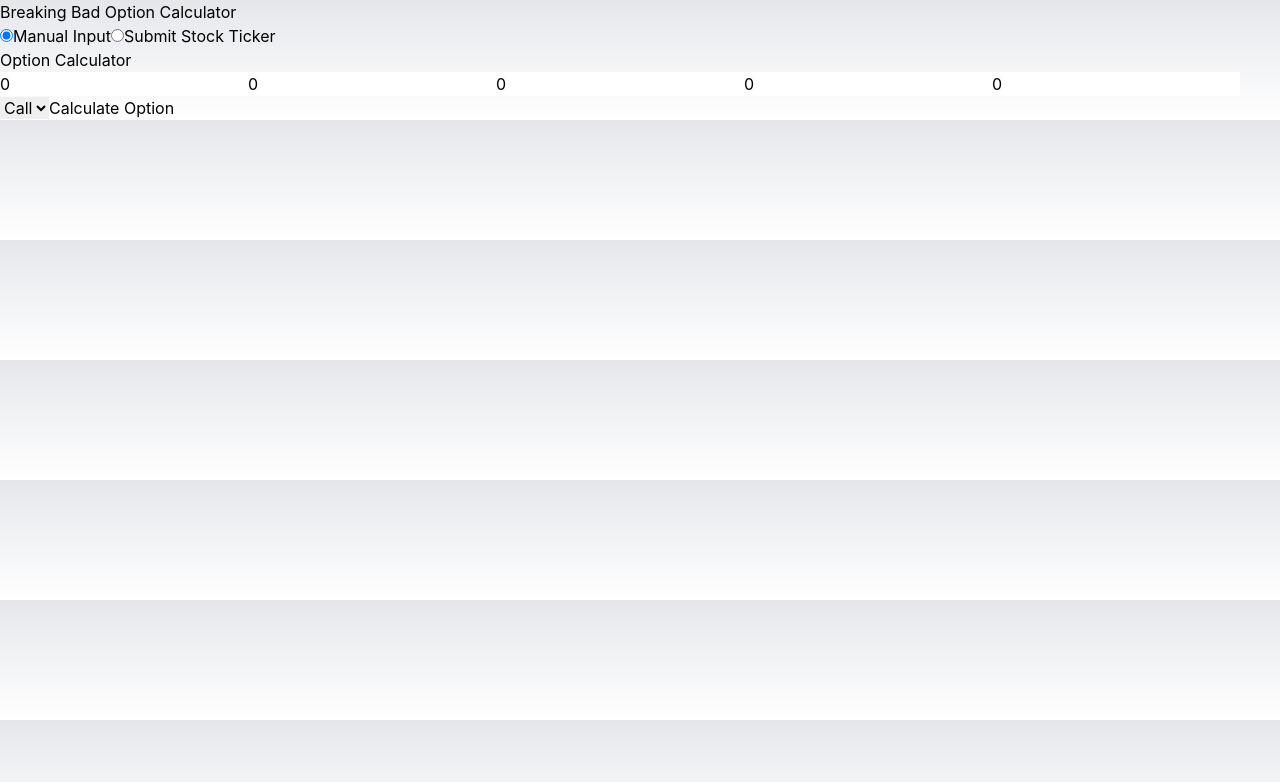
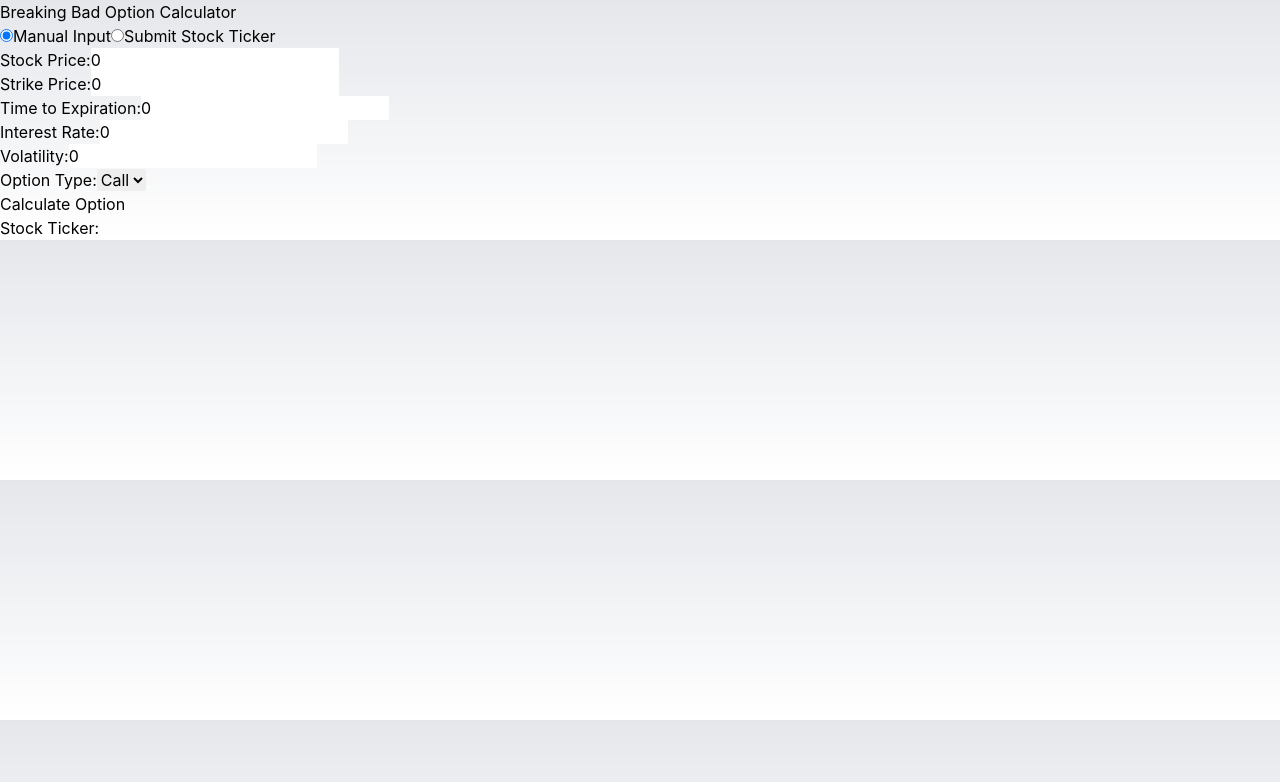
Before and after one commit to gongahkia/breaking-bad, a Next.js app in the folder src/breaking-bad/: page / in a window 1280 px wide. Shown: the top 782 px of the page. Built offline with nearby package versions, Linux system fonts and the light colour scheme.

Commit message:
feat(app): fiven

```diff
--- a/src/breaking-bad/components/OptionCalculator.tsx
+++ b/src/breaking-bad/components/OptionCalculator.tsx
@@ -170,18 +170,29 @@ export default function OptionCalculator() {
       )}
 
       <div>
-        <h2>Option Calculator</h2>
+        Stock Price:
         {inputMethod === "manual" && (
           <input name="stockPrice" type="number" value={inputs.stockPrice} onChange={handleInputChange} placeholder="Stock Price" />
         )}
+        <br></br>
+        Strike Price:
         <input name="strikePrice" type="number" value={inputs.strikePrice} onChange={handleInputChange} placeholder="Strike Price" />
+        <br></br>
+        Time to Expiration:
         <input name="timeToExpiration" type="number" value={inputs.timeToExpiration} onChange={handleInputChange} placeholder="Time to Expiration (years)" />
+        <br></br>
+        Interest Rate:
         <input name="interestRate" type="number" value={inputs.interestRate} onChange={handleInputChange} placeholder="Interest Rate (decimal)" />
+        <br></br>
+        Volatility:
         <input name="volatility" type="number" value={inputs.volatility} onChange={handleInputChange} placeholder="Volatility (decimal)" />
+        <br></br>
+        Option Type:
         <select name="optionType" value={inputs.optionType} onChange={handleOptionTypeChange}>
           <option value="call">Call</option>
           <option value="put">Put</option>
         </select>
+        <br></br>
         <button onClick={calculateOption}>Calculate Option</button>
       </div>
 
@@ -193,7 +204,9 @@ export default function OptionCalculator() {
         </div>
       )}
 
+      Stock Ticker:
       {inputMethod === "ticker" && <p>Note: Due to Alpha Vantage's 25 request/day limit, stock data is only fetched when you submit a ticker.</p>}
+      <br></br>
     </div>
   )
 }
```
